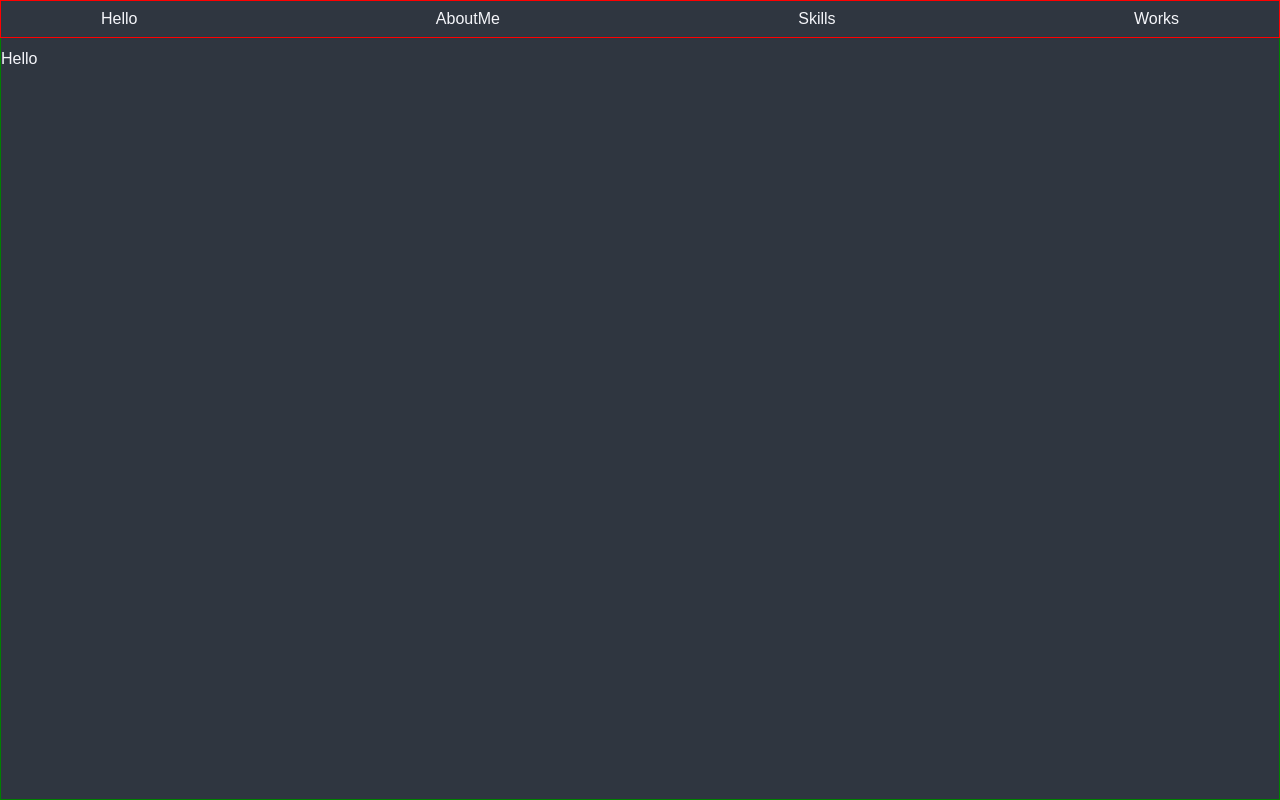
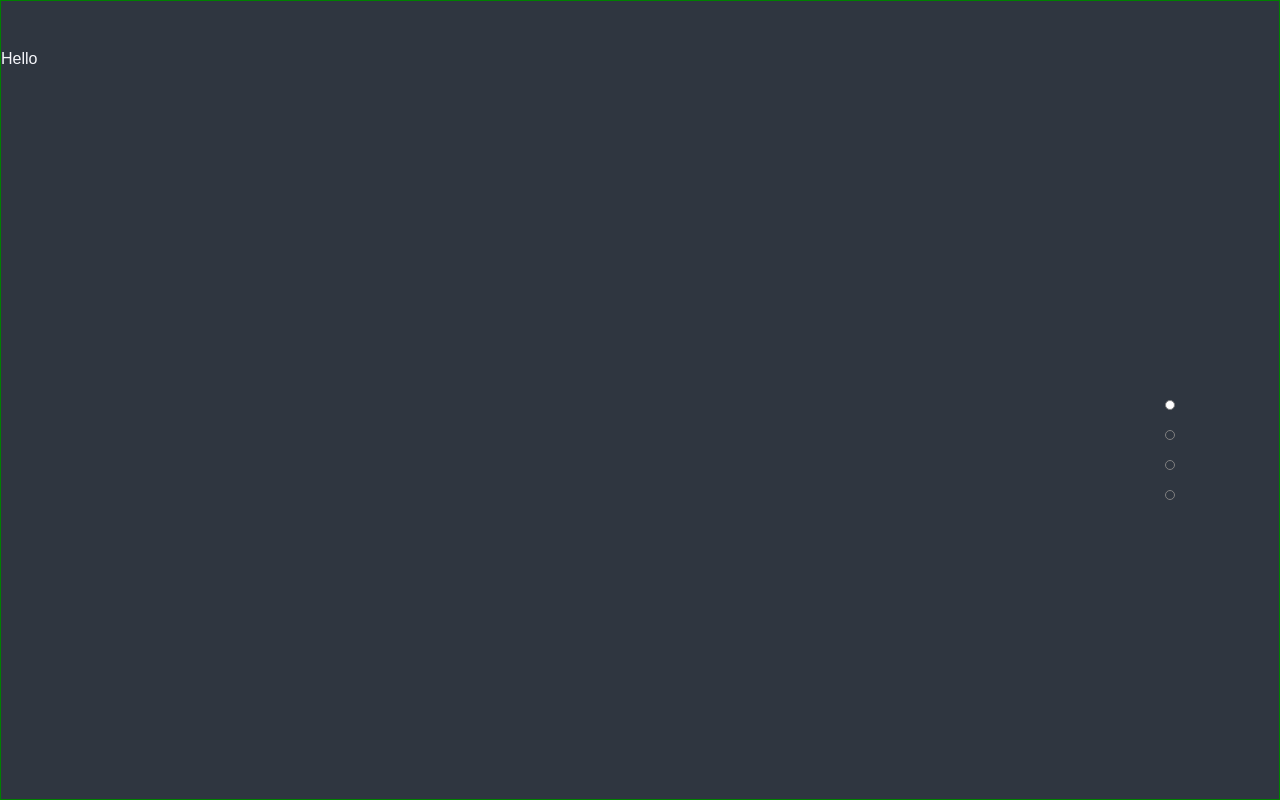
Before and after one commit to TwotheMoon/FE-Portfolio, a React (Create React App) app: page / in a window 1280 px wide. Built offline with nearby package versions, Linux system fonts and the light colour scheme.

Commit message:
스크롤완성

```diff
--- a/package.json
+++ b/package.json
@@ -10,6 +10,7 @@
     "@types/node": "^16.11.12",
     "@types/react": "^17.0.37",
     "@types/react-dom": "^17.0.11",
+    "@types/react-scroll": "^1.8.3",
     "apexcharts": "^3.32.0",
     "gh-pages": "^3.2.3",
     "react": "^17.0.2",
@@ -19,6 +20,7 @@
     "react-query": "^3.34.4",
     "react-router-dom": "^5.3.0",
     "react-scripts": "4.0.3",
+    "react-scroll": "^1.8.4",
     "recoil": "^0.5.2",
     "styled-components": "^5.3.3",
     "typescript": "^4.5.2",
--- a/src/App.tsx
+++ b/src/App.tsx
@@ -7,7 +7,9 @@ import Hello from "./Hello";
 import AboutMe from "./AboutMe";
 import Skills from "./Skills";
 import Works from "./Works";
-import React, { MouseEvent, useEffect, useRef, WheelEventHandler } from "react";
+import React, { useEffect, useRef, useState } from "react";
+import { Link } from "react-scroll";
+import Dots from "./Dots";
 
 const GlobalStyle = createGlobalStyle`
 // fonts
@@ -98,6 +100,7 @@ const DIVIDER_HEIGHT = 5;
 function App() {
   const isDark = useRecoilValue(isDarkAtom);
   const outerDivRef = useRef<HTMLDivElement | any>();
+  const [scrollIndex, setScrollIndex] = useState(1);
 
   useEffect(() => {
     const wheelHandler = (e: any) => {
@@ -115,6 +118,7 @@ function App() {
             left: 0,
             behavior: "smooth",
           });
+          setScrollIndex(2);
         } else if (scrollTop >= pageHeight && scrollTop < pageHeight * 2) {
           //현재 2페이지
           console.log("현재 2페이지, down");
@@ -123,6 +127,7 @@ function App() {
             left: 0,
             behavior: "smooth",
           });
+          setScrollIndex(3);
         } else if (scrollTop >= pageHeight && scrollTop < pageHeight * 2) {
           //현재 2페이지
           console.log("현재 3페이지, down");
@@ -131,6 +136,7 @@ function App() {
             left: 0,
             behavior: "smooth",
           });
+
         } else {
           // 현재 3페이지
           console.log("현재 4페이지, down");
@@ -139,6 +145,7 @@ function App() {
             left: 0,
             behavior: "smooth",
           });
+          setScrollIndex(4);
         }
       } else {
         // 스크롤 올릴 때
@@ -150,6 +157,7 @@ function App() {
             left: 0,
             behavior: "smooth",
           });
+          setScrollIndex(1);
         } else if (scrollTop >= pageHeight && scrollTop < pageHeight * 2) {
           //현재 2페이지
           console.log("현재 2페이지, up");
@@ -158,6 +166,7 @@ function App() {
             left: 0,
             behavior: "smooth",
           });
+          setScrollIndex(1);
         }
         else if (scrollTop >= pageHeight && scrollTop < pageHeight * 3) {
           //현재 2페이지
@@ -167,6 +176,7 @@ function App() {
             left: 0,
             behavior: "smooth",
           });
+          setScrollIndex(2);
         } else {
           // 현재 3페이지
           console.log("현재 4페이지, up");
@@ -175,6 +185,7 @@ function App() {
             left: 0,
             behavior: "smooth",
           });
+          setScrollIndex(3);
         }
       }
     };
@@ -191,7 +202,7 @@ function App() {
       <ThemeProvider theme={isDark ? darkTheme : lightTheme}>
         <GlobalStyle />
         <Outer ref={outerDivRef}>
-          <Header />
+          <Dots scrollIndex={scrollIndex}></Dots>
           <Hello />
           <Divider />
           <AboutMe />
--- /dev/null
+++ b/src/Dots.tsx
@@ -0,0 +1,44 @@
+interface DotProps {
+    num?: number,
+    scrollIndex: number,
+}
+
+const Dot = ({ num, scrollIndex }: DotProps) => {
+    return (
+        <div
+            style={{
+                width: 10,
+                height: 10,
+                border: "1px solid grey",
+                borderRadius: 999,
+                backgroundColor: scrollIndex === num ? "white" : "transparent",
+                transition: "background-color 1.0s",
+
+            }}
+        ></div>
+    );
+};
+
+const Dots = ({ scrollIndex }: DotProps) => {
+    return (
+        <div style={{ position: "fixed", top: "50%", right: 100 }}>
+            <div
+                style={{
+                    display: "flex",
+                    flexDirection: "column",
+                    justifyContent: "space-between",
+                    alignItems: "center",
+                    width: 20,
+                    height: 100,
+                }}
+            >
+                <Dot num={1} scrollIndex={scrollIndex}></Dot>
+                <Dot num={2} scrollIndex={scrollIndex}></Dot>
+                <Dot num={3} scrollIndex={scrollIndex}></Dot>
+                <Dot num={4} scrollIndex={scrollIndex}></Dot>
+            </div>
+        </div>
+    );
+};
+
+export default Dots;
--- a/src/Header.tsx
+++ b/src/Header.tsx
@@ -1,3 +1,4 @@
+import { Link } from "react-scroll";
 import styled from "styled-components";
 
 const HeaderUl = styled.ul`
@@ -9,9 +10,16 @@ const HeaderUl = styled.ul`
     position: fixed;
 `;
 const HeaderLi = styled.li`
+cursor: pointer;
 `;
 
-function Header() {
+interface IScrollProps {
+    scrollIndex: number;
+}
+
+function Header({ scrollIndex }: IScrollProps) {
+    console.log(scrollIndex);
+
 
     return (
         <div>
--- a/src/Hello.tsx
+++ b/src/Hello.tsx
@@ -16,7 +16,7 @@ function Hello() {
     return (
         <Section>
             <Contents>Hello</Contents>
-        </Section>
+        </Section >
     );
 }
 
```
Also changed, not shown: 1 other file (tests, documents, lock files or other folders).
